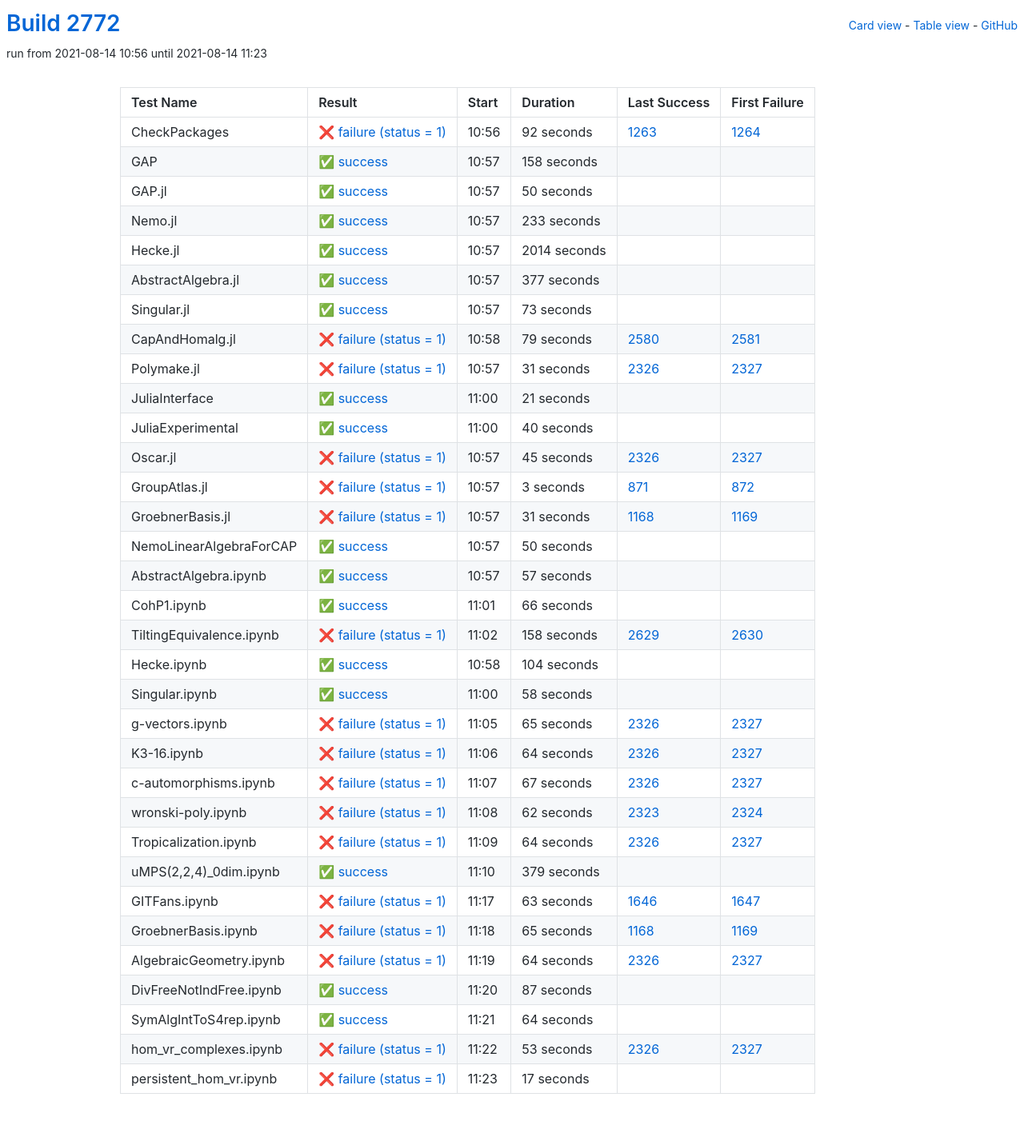
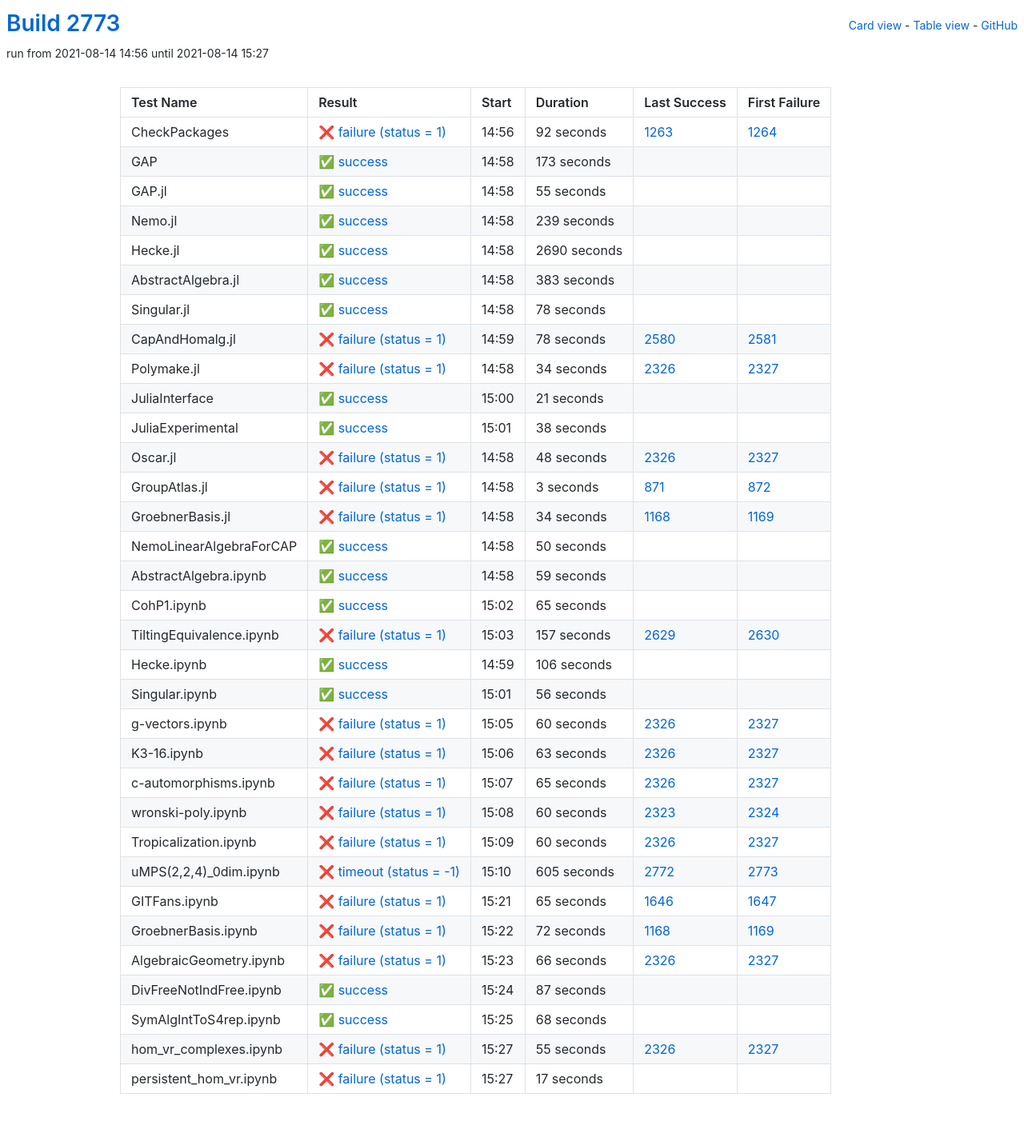
Before and after one commit to oscar-system/oscar-ci-status-stable, a Jekyll site: the page built from table.html, in a window 1280 px wide. Shown: the whole page at 80% size. Built offline with Jekyll 4.4.1, drawn with Linux system fonts in a browser that asks for light colours.

Commit message:
Build #2773

```diff
--- a/_data/ci.yml
+++ b/_data/ci.yml
@@ -1,6 +1,6 @@
 ---
-build: 2772
-build_url: https://oscarci.mathematik.uni-kl.de/job/oscar-stable/2772/
+build: 2773
+build_url: https://oscarci.mathematik.uni-kl.de/job/oscar-stable/2773/
 job: oscar-stable
 organization: oscar-system
 repo: oscar-ci-status-stable
@@ -8,8 +8,8 @@ repourl: https://github.com/oscar-system/oscar-ci-status-stable
 tests:
 - name: CheckPackages
   id: checkpackages
-  log: https://oscarci.mathematik.uni-kl.de/job/oscar-stable/2772/artifact/logs/build-2772/CheckPackages.log
-  start: 2021-08-14 10:56
+  log: https://oscarci.mathematik.uni-kl.de/job/oscar-stable/2773/artifact/logs/build-2773/CheckPackages.log
+  start: 2021-08-14 14:56
   success: false
   exitcode: 1
   status: failure
@@ -20,104 +20,104 @@ tests:
   first_failure_url: https://oscarci.mathematik.uni-kl.de/job/oscar-stable/1264/
 - name: GAP
   id: gap
-  log: https://oscarci.mathematik.uni-kl.de/job/oscar-stable/2772/artifact/logs/build-2772/GAP.log
-  start: 2021-08-14 10:57
+  log: https://oscarci.mathematik.uni-kl.de/job/oscar-stable/2773/artifact/logs/build-2773/GAP.log
+  start: 2021-08-14 14:58
   success: true
   exitcode: 0
   status: success
-  duration: 158
+  duration: 173
   last_success: false
   last_success_url:
   first_failure: false
   first_failure_url:
 - name: GAP.jl
   id: gap-jl
-  log: https://oscarci.mathematik.uni-kl.de/job/oscar-stable/2772/artifact/logs/build-2772/GAP.jl.log
-  start: 2021-08-14 10:57
+  log: https://oscarci.mathematik.uni-kl.de/job/oscar-stable/2773/artifact/logs/build-2773/GAP.jl.log
+  start: 2021-08-14 14:58
   success: true
   exitcode: 0
   status: success
-  duration: 50
+  duration: 55
   last_success: false
   last_success_url:
   first_failure: false
   first_failure_url:
 - name: Nemo.jl
   id: nemo-jl
-  log: https://oscarci.mathematik.uni-kl.de/job/oscar-stable/2772/artifact/logs/build-2772/Nemo.jl.log
-  start: 2021-08-14 10:57
+  log: https://oscarci.mathematik.uni-kl.de/job/oscar-stable/2773/artifact/logs/build-2773/Nemo.jl.log
+  start: 2021-08-14 14:58
   success: true
   exitcode: 0
   status: success
-  duration: 233
+  duration: 239
   last_success: false
   last_success_url:
   first_failure: false
   first_failure_url:
 - name: Hecke.jl
   id: hecke-jl
-  log: https://oscarci.mathematik.uni-kl.de/job/oscar-stable/2772/artifact/logs/build-2772/Hecke.jl.log
-  start: 2021-08-14 10:57
+  log: https://oscarci.mathematik.uni-kl.de/job/oscar-stable/2773/artifact/logs/build-2773/Hecke.jl.log
+  start: 2021-08-14 14:58
   success: true
   exitcode: 0
   status: success
-  duration: 2014
+  duration: 2690
   last_success: false
   last_success_url:
   first_failure: false
   first_failure_url:
 - name: AbstractAlgebra.jl
   id: abstractalgebra-jl
-  log: https://oscarci.mathematik.uni-kl.de/job/oscar-stable/2772/artifact/logs/build-2772/AbstractAlgebra.jl.log
-  start: 2021-08-14 10:57
+  log: https://oscarci.mathematik.uni-kl.de/job/oscar-stable/2773/artifact/logs/build-2773/AbstractAlgebra.jl.log
+  start: 2021-08-14 14:58
   success: true
   exitcode: 0
   status: success
-  duration: 377
+  duration: 383
   last_success: false
   last_success_url:
   first_failure: false
   first_failure_url:
 - name: Singular.jl
   id: singular-jl
-  log: https://oscarci.mathematik.uni-kl.de/job/oscar-stable/2772/artifact/logs/build-2772/Singular.jl.log
-  start: 2021-08-14 10:57
+  log: https://oscarci.mathematik.uni-kl.de/job/oscar-stable/2773/artifact/logs/build-2773/Singular.jl.log
+  start: 2021-08-14 14:58
   success: true
   exitcode: 0
   status: success
-  duration: 73
+  duration: 78
   last_success: false
   last_success_url:
   first_failure: false
   first_failure_url:
 - name: CapAndHomalg.jl
   id: capandhomalg-jl
-  log: https://oscarci.mathematik.uni-kl.de/job/oscar-stable/2772/artifact/logs/build-2772/CapAndHomalg.jl.log
-  start: 2021-08-14 10:58
+  log: https://oscarci.mathematik.uni-kl.de/job/oscar-stable/2773/artifact/logs/build-2773/CapAndHomalg.jl.log
+  start: 2021-08-14 14:59
   success: false
   exitcode: 1
   status: failure
-  duration: 79
+  duration: 78
   last_success: 2580
   last_success_url: https://oscarci.mathematik.uni-kl.de/job/oscar-stable/2580/
   first_failure: 2581
   first_failure_url: https://oscarci.mathematik.uni-kl.de/job/oscar-stable/2581/
 - name: Polymake.jl
   id: polymake-jl
-  log: https://oscarci.mathematik.uni-kl.de/job/oscar-stable/2772/artifact/logs/build-2772/Polymake.jl.log
-  start: 2021-08-14 10:57
+  log: https://oscarci.mathematik.uni-kl.de/job/oscar-stable/2773/artifact/logs/build-2773/Polymake.jl.log
+  start: 2021-08-14 14:58
   success: false
   exitcode: 1
   status: failure
-  duration: 31
+  duration: 34
   last_success: 2326
   last_success_url: https://oscarci.mathematik.uni-kl.de/job/oscar-stable/2326/
   first_failure: 2327
   first_failure_url: https://oscarci.mathematik.uni-kl.de/job/oscar-stable/2327/
 - name: JuliaInterface
   id: juliainterface
-  log: https://oscarci.mathematik.uni-kl.de/job/oscar-stable/2772/artifact/logs/build-2772/JuliaInterface.log
-  start: 2021-08-14 11:00
+  log: https://oscarci.mathematik.uni-kl.de/job/oscar-stable/2773/artifact/logs/build-2773/JuliaInterface.log
+  start: 2021-08-14 15:00
   success: true
   exitcode: 0
   status: success
@@ -128,32 +128,32 @@ tests:
   first_failure_url:
 - name: JuliaExperimental
   id: juliaexperimental
-  log: https://oscarci.mathematik.uni-kl.de/job/oscar-stable/2772/artifact/logs/build-2772/JuliaExperimental.log
-  start: 2021-08-14 11:00
+  log: https://oscarci.mathematik.uni-kl.de/job/oscar-stable/2773/artifact/logs/build-2773/JuliaExperimental.log
+  start: 2021-08-14 15:01
   success: true
   exitcode: 0
   status: success
-  duration: 40
+  duration: 38
   last_success: false
   last_success_url:
   first_failure: false
   first_failure_url:
 - name: Oscar.jl
   id: oscar-jl
-  log: https://oscarci.mathematik.uni-kl.de/job/oscar-stable/2772/artifact/logs/build-2772/Oscar.jl.log
-  start: 2021-08-14 10:57
+  log: https://oscarci.mathematik.uni-kl.de/job/oscar-stable/2773/artifact/logs/build-2773/Oscar.jl.log
+  start: 2021-08-14 14:58
   success: false
   exitcode: 1
   status: failure
-  duration: 45
+  duration: 48
   last_success: 2326
   last_success_url: https://oscarci.mathematik.uni-kl.de/job/oscar-stable/2326/
   first_failure: 2327
   first_failure_url: https://oscarci.mathematik.uni-kl.de/job/oscar-stable/2327/
 - name: GroupAtlas.jl
   id: groupatlas-jl
-  log: https://oscarci.mathematik.uni-kl.de/job/oscar-stable/2772/artifact/logs/build-2772/GroupAtlas.jl.log
-  start: 2021-08-14 10:57
+  log: https://oscarci.mathematik.uni-kl.de/job/oscar-stable/2773/artifact/logs/build-2773/GroupAtlas.jl.log
+  start: 2021-08-14 14:58
   success: false
   exitcode: 1
   status: failure
@@ -164,20 +164,20 @@ tests:
   first_failure_url: https://oscarci.mathematik.uni-kl.de/job/oscar-stable/872/
 - name: GroebnerBasis.jl
   id: groebnerbasis-jl
-  log: https://oscarci.mathematik.uni-kl.de/job/oscar-stable/2772/artifact/logs/build-2772/GroebnerBasis.jl.log
-  start: 2021-08-14 10:57
+  log: https://oscarci.mathematik.uni-kl.de/job/oscar-stable/2773/artifact/logs/build-2773/GroebnerBasis.jl.log
+  start: 2021-08-14 14:58
   success: false
   exitcode: 1
   status: failure
-  duration: 31
+  duration: 34
   last_success: 1168
   last_success_url: https://oscarci.mathematik.uni-kl.de/job/oscar-stable/1168/
   first_failure: 1169
   first_failure_url: https://oscarci.mathematik.uni-kl.de/job/oscar-stable/1169/
 - name: NemoLinearAlgebraForCAP
   id: nemolinearalgebraforcap
-  log: https://oscarci.mathematik.uni-kl.de/job/oscar-stable/2772/artifact/logs/build-2772/NemoLinearAlgebraForCAP.log
-  start: 2021-08-14 10:57
+  log: https://oscarci.mathematik.uni-kl.de/job/oscar-stable/2773/artifact/logs/build-2773/NemoLinearAlgebraForCAP.log
+  start: 2021-08-14 14:58
   success: true
   exitcode: 0
   status: success
@@ -188,68 +188,92 @@ tests:
   first_failure_url:
 - name: AbstractAlgebra.ipynb
   id: abstractalgebra-ipynb
-  log: https://oscarci.mathematik.uni-kl.de/job/oscar-stable/2772/artifact/logs/build-2772/AbstractAlgebra.ipynb.log
-  start: 2021-08-14 10:57
+  log: https://oscarci.mathematik.uni-kl.de/job/oscar-stable/2773/artifact/logs/build-2773/AbstractAlgebra.ipynb.log
+  start: 2021-08-14 14:58
   success: true
   exitcode: 0
   status: success
-  duration: 57
+  duration: 59
   last_success: false
   last_success_url:
   first_failure: false
   first_failure_url:
 - name: CohP1.ipynb
   id: cohp1-ipynb
-  log: https://oscarci.mathematik.uni-kl.de/job/oscar-stable/2772/artifact/logs/build-2772/CohP1.ipynb.log
-  start: 2021-08-14 11:01
+  log: https://oscarci.mathematik.uni-kl.de/job/oscar-stable/2773/artifact/logs/build-2773/CohP1.ipynb.log
+  start: 2021-08-14 15:02
   success: true
   exitcode: 0
   status: success
-  duration: 66
+  duration: 65
   last_success: false
   last_success_url:
   first_failure: false
   first_failure_url:
 - name: TiltingEquivalence.ipynb
   id: tiltingequivalence-ipynb
-  log: https://oscarci.mathematik.uni-kl.de/job/oscar-stable/2772/artifact/logs/build-2772/TiltingEquivalence.ipynb.log
-  start: 2021-08-14 11:02
+  log: https://oscarci.mathematik.uni-kl.de/job/oscar-stable/2773/artifact/logs/build-2773/TiltingEquivalence.ipynb.log
+  start: 2021-08-14 15:03
   success: false
   exitcode: 1
   status: failure
-  duration: 158
+  duration: 157
   last_success: 2629
   last_success_url: https://oscarci.mathematik.uni-kl.de/job/oscar-stable/2629/
   first_failure: 2630
   first_failure_url: https://oscarci.mathematik.uni-kl.de/job/oscar-stable/2630/
 - name: Hecke.ipynb
   id: hecke-ipynb
-  log: https://oscarci.mathematik.uni-kl.de/job/oscar-stable/2772/artifact/logs/build-2772/Hecke.ipynb.log
-  start: 2021-08-14 10:58
+  log: https://oscarci.mathematik.uni-kl.de/job/oscar-stable/2773/artifact/logs/build-2773/Hecke.ipynb.log
+  start: 2021-08-14 14:59
   success: true
   exitcode: 0
   status: success
-  duration: 104
+  duration: 106
   last_success: false
   last_success_url:
   first_failure: false
   first_failure_url:
 - name: Singular.ipynb
   id: singular-ipynb
-  log: https://oscarci.mathematik.uni-kl.de/job/oscar-stable/2772/artifact/logs/build-2772/Singular.ipynb.log
-  start: 2021-08-14 11:00
+  log: https://oscarci.mathematik.uni-kl.de/job/oscar-stable/2773/artifact/logs/build-2773/Singular.ipynb.log
+  start: 2021-08-14 15:01
   success: true
   exitcode: 0
   status: success
-  duration: 58
+  duration: 56
   last_success: false
   last_success_url:
   first_failure: false
   first_failure_url:
 - name: g-vectors.ipynb
   id: g-vectors-ipynb
-  log: https://oscarci.mathematik.uni-kl.de/job/oscar-stable/2772/artifact/logs/build-2772/g-vectors.ipynb.log
-  start: 2021-08-14 11:05
+  log: https://oscarci.mathematik.uni-kl.de/job/oscar-stable/2773/artifact/logs/build-2773/g-vectors.ipynb.log
+  start: 2021-08-14 15:05
+  success: false
+  exitcode: 1
+  status: failure
+  duration: 60
+  last_success: 2326
+  last_success_url: https://oscarci.mathematik.uni-kl.de/job/oscar-stable/2326/
+  first_failure: 2327
+  first_failure_url: https://oscarci.mathematik.uni-kl.de/job/oscar-stable/2327/
+- name: K3-16.ipynb
+  id: k3-16-ipynb
+  log: https://oscarci.mathematik.uni-kl.de/job/oscar-stable/2773/artifact/logs/build-2773/K3-16.ipynb.log
+  start: 2021-08-14 15:06
+  success: false
+  exitcode: 1
+  status: failure
+  duration: 63
+  last_success: 2326
+  last_success_url: https://oscarci.mathematik.uni-kl.de/job/oscar-stable/2326/
+  first_failure: 2327
+  first_failure_url: https://oscarci.mathematik.uni-kl.de/job/oscar-stable/2327/
+- name: c-automorphisms.ipynb
+  id: c-automorphisms-ipynb
+  log: https://oscarci.mathematik.uni-kl.de/job/oscar-stable/2773/artifact/logs/build-2773/c-automorphisms.ipynb.log
+  start: 2021-08-14 15:07
   success: false
   exitcode: 1
   status: failure
@@ -258,106 +282,82 @@ tests:
   last_success_url: https://oscarci.mathematik.uni-kl.de/job/oscar-stable/2326/
   first_failure: 2327
   first_failure_url: https://oscarci.mathematik.uni-kl.de/job/oscar-stable/2327/
-- name: K3-16.ipynb
-  id: k3-16-ipynb
-  log: https://oscarci.mathematik.uni-kl.de/job/oscar-stable/2772/artifact/logs/build-2772/K3-16.ipynb.log
-  start: 2021-08-14 11:06
+- name: wronski-poly.ipynb
+  id: wronski-poly-ipynb
+  log: https://oscarci.mathematik.uni-kl.de/job/oscar-stable/2773/artifact/logs/build-2773/wronski-poly.ipynb.log
+  start: 2021-08-14 15:08
   success: false
   exitcode: 1
   status: failure
-  duration: 64
-  last_success: 2326
-  last_success_url: https://oscarci.mathematik.uni-kl.de/job/oscar-stable/2326/
-  first_failure: 2327
-  first_failure_url: https://oscarci.mathematik.uni-kl.de/job/oscar-stable/2327/
-- name: c-automorphisms.ipynb
-  id: c-automorphisms-ipynb
-  log: https://oscarci.mathematik.uni-kl.de/job/oscar-stable/2772/artifact/logs/build-2772/c-automorphisms.ipynb.log
-  start: 2021-08-14 11:07
-  success: false
-  exitcode: 1
-  status: failure
-  duration: 67
-  last_success: 2326
-  last_success_url: https://oscarci.mathematik.uni-kl.de/job/oscar-stable/2326/
-  first_failure: 2327
-  first_failure_url: https://oscarci.mathematik.uni-kl.de/job/oscar-stable/2327/
-- name: wronski-poly.ipynb
-  id: wronski-poly-ipynb
-  log: https://oscarci.mathematik.uni-kl.de/job/oscar-stable/2772/artifact/logs/build-2772/wronski-poly.ipynb.log
-  start: 2021-08-14 11:08
-  success: false
-  exitcode: 1
-  status: failure
-  duration: 62
+  duration: 60
   last_success: 2323
   last_success_url: https://oscarci.mathematik.uni-kl.de/job/oscar-stable/2323/
   first_failure: 2324
   first_failure_url: https://oscarci.mathematik.uni-kl.de/job/oscar-stable/2324/
 - name: Tropicalization.ipynb
   id: tropicalization-ipynb
-  log: https://oscarci.mathematik.uni-kl.de/job/oscar-stable/2772/artifact/logs/build-2772/Tropicalization.ipynb.log
-  start: 2021-08-14 11:09
+  log: https://oscarci.mathematik.uni-kl.de/job/oscar-stable/2773/artifact/logs/build-2773/Tropicalization.ipynb.log
+  start: 2021-08-14 15:09
   success: false
   exitcode: 1
   status: failure
-  duration: 64
+  duration: 60
   last_success: 2326
   last_success_url: https://oscarci.mathematik.uni-kl.de/job/oscar-stable/2326/
   first_failure: 2327
   first_failure_url: https://oscarci.mathematik.uni-kl.de/job/oscar-stable/2327/
 - name: uMPS(2,2,4)_0dim.ipynb
   id: umps-2-2-4-0dim-ipynb
-  log: https://oscarci.mathematik.uni-kl.de/job/oscar-stable/2772/artifact/logs/build-2772/uMPS-2-2-4-_0dim.ipynb.log
-  start: 2021-08-14 11:10
-  success: true
-  exitcode: 0
-  status: success
-  duration: 379
-  last_success: false
-  last_success_url:
-  first_failure: false
-  first_failure_url:
+  log: https://oscarci.mathematik.uni-kl.de/job/oscar-stable/2773/artifact/logs/build-2773/uMPS-2-2-4-_0dim.ipynb.log
+  start: 2021-08-14 15:10
+  success: false
+  exitcode: -1
+  status: timeout
+  duration: 605
+  last_success: 2772
+  last_success_url: https://oscarci.mathematik.uni-kl.de/job/oscar-stable/2772/
+  first_failure: 2773
+  first_failure_url: https://oscarci.mathematik.uni-kl.de/job/oscar-stable/2773/
 - name: GITFans.ipynb
   id: gitfans-ipynb
-  log: https://oscarci.mathematik.uni-kl.de/job/oscar-stable/2772/artifact/logs/build-2772/GITFans.ipynb.log
-  start: 2021-08-14 11:17
+  log: https://oscarci.mathematik.uni-kl.de/job/oscar-stable/2773/artifact/logs/build-2773/GITFans.ipynb.log
+  start: 2021-08-14 15:21
   success: false
   exitcode: 1
   status: failure
-  duration: 63
+  duration: 65
   last_success: 1646
   last_success_url: https://oscarci.mathematik.uni-kl.de/job/oscar-stable/1646/
   first_failure: 1647
   first_failure_url: https://oscarci.mathematik.uni-kl.de/job/oscar-stable/1647/
 - name: GroebnerBasis.ipynb
   id: groebnerbasis-ipynb
-  log: https://oscarci.mathematik.uni-kl.de/job/oscar-stable/2772/artifact/logs/build-2772/GroebnerBasis.ipynb.log
-  start: 2021-08-14 11:18
+  log: https://oscarci.mathematik.uni-kl.de/job/oscar-stable/2773/artifact/logs/build-2773/GroebnerBasis.ipynb.log
+  start: 2021-08-14 15:22
   success: false
   exitcode: 1
   status: failure
-  duration: 65
+  duration: 72
   last_success: 1168
   last_success_url: https://oscarci.mathematik.uni-kl.de/job/oscar-stable/1168/
   first_failure: 1169
   first_failure_url: https://oscarci.mathematik.uni-kl.de/job/oscar-stable/1169/
 - name: AlgebraicGeometry.ipynb
   id: algebraicgeometry-ipynb
-  log: https://oscarci.mathematik.uni-kl.de/job/oscar-stable/2772/artifact/logs/build-2772/AlgebraicGeometry.ipynb.log
-  start: 2021-08-14 11:19
+  log: https://oscarci.mathematik.uni-kl.de/job/oscar-stable/2773/artifact/logs/build-2773/AlgebraicGeometry.ipynb.log
+  start: 2021-08-14 15:23
   success: false
   exitcode: 1
   status: failure
-  duration: 64
+  duration: 66
   last_success: 2326
   last_success_url: https://oscarci.mathematik.uni-kl.de/job/oscar-stable/2326/
   first_failure: 2327
   first_failure_url: https://oscarci.mathematik.uni-kl.de/job/oscar-stable/2327/
 - name: DivFreeNotIndFree.ipynb
   id: divfreenotindfree-ipynb
-  log: https://oscarci.mathematik.uni-kl.de/job/oscar-stable/2772/artifact/logs/build-2772/DivFreeNotIndFree.ipynb.log
-  start: 2021-08-14 11:20
+  log: https://oscarci.mathematik.uni-kl.de/job/oscar-stable/2773/artifact/logs/build-2773/DivFreeNotIndFree.ipynb.log
+  start: 2021-08-14 15:24
   success: true
   exitcode: 0
   status: success
@@ -368,32 +368,32 @@ tests:
   first_failure_url:
 - name: SymAlgIntToS4rep.ipynb
   id: symalginttos4rep-ipynb
-  log: https://oscarci.mathematik.uni-kl.de/job/oscar-stable/2772/artifact/logs/build-2772/SymAlgIntToS4rep.ipynb.log
-  start: 2021-08-14 11:21
+  log: https://oscarci.mathematik.uni-kl.de/job/oscar-stable/2773/artifact/logs/build-2773/SymAlgIntToS4rep.ipynb.log
+  start: 2021-08-14 15:25
   success: true
   exitcode: 0
   status: success
-  duration: 64
+  duration: 68
   last_success: false
   last_success_url:
   first_failure: false
   first_failure_url:
 - name: hom_vr_complexes.ipynb
   id: hom-vr-complexes-ipynb
-  log: https://oscarci.mathematik.uni-kl.de/job/oscar-stable/2772/artifact/logs/build-2772/hom_vr_complexes.ipynb.log
-  start: 2021-08-14 11:22
+  log: https://oscarci.mathematik.uni-kl.de/job/oscar-stable/2773/artifact/logs/build-2773/hom_vr_complexes.ipynb.log
+  start: 2021-08-14 15:27
   success: false
   exitcode: 1
   status: failure
-  duration: 53
+  duration: 55
   last_success: 2326
   last_success_url: https://oscarci.mathematik.uni-kl.de/job/oscar-stable/2326/
   first_failure: 2327
   first_failure_url: https://oscarci.mathematik.uni-kl.de/job/oscar-stable/2327/
 - name: persistent_hom_vr.ipynb
   id: persistent-hom-vr-ipynb
-  log: https://oscarci.mathematik.uni-kl.de/job/oscar-stable/2772/artifact/logs/build-2772/persistent_hom_vr.ipynb.log
-  start: 2021-08-14 11:23
+  log: https://oscarci.mathematik.uni-kl.de/job/oscar-stable/2773/artifact/logs/build-2773/persistent_hom_vr.ipynb.log
+  start: 2021-08-14 15:27
   success: false
   exitcode: 1
   status: failure
```
Also changed, not shown: README.md.
